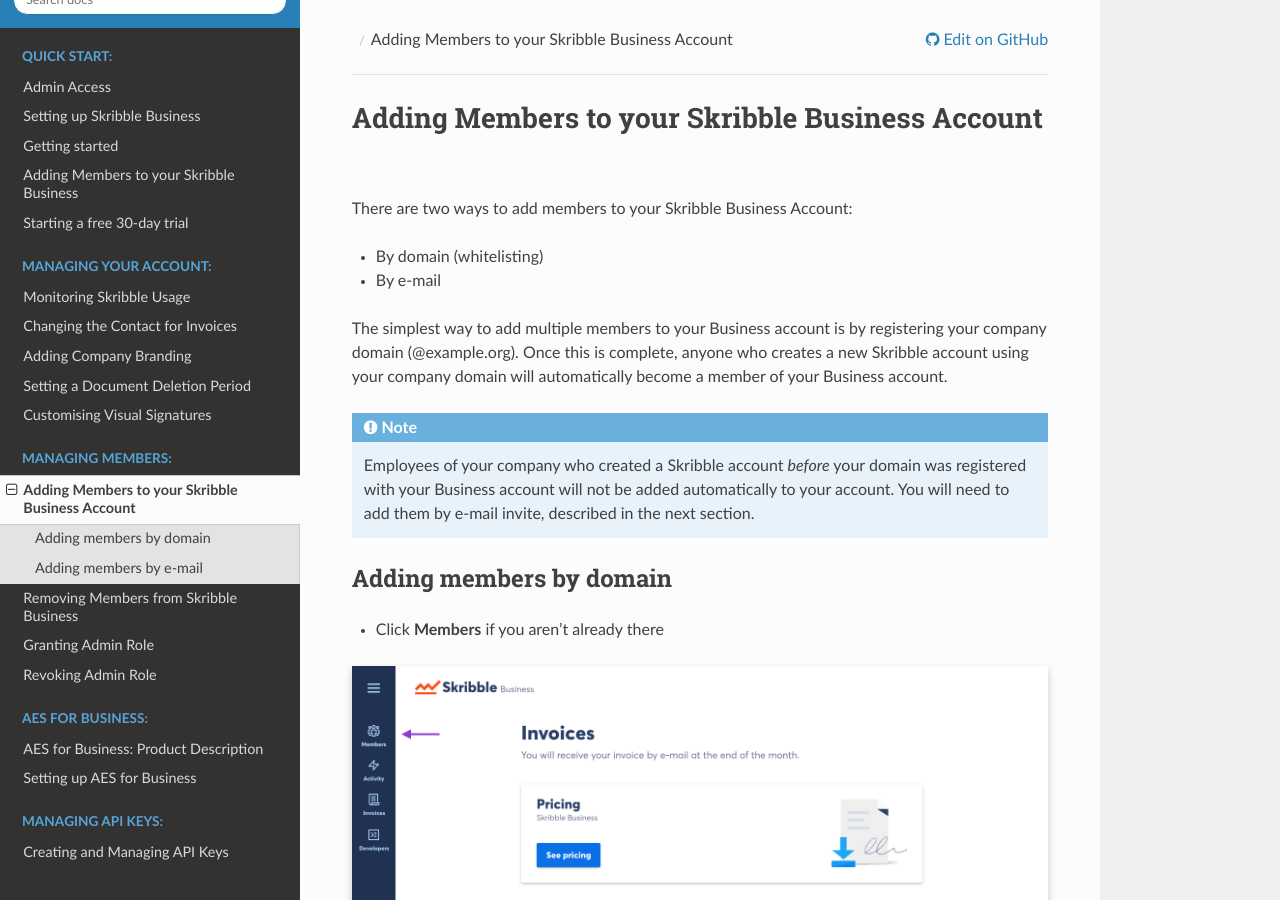
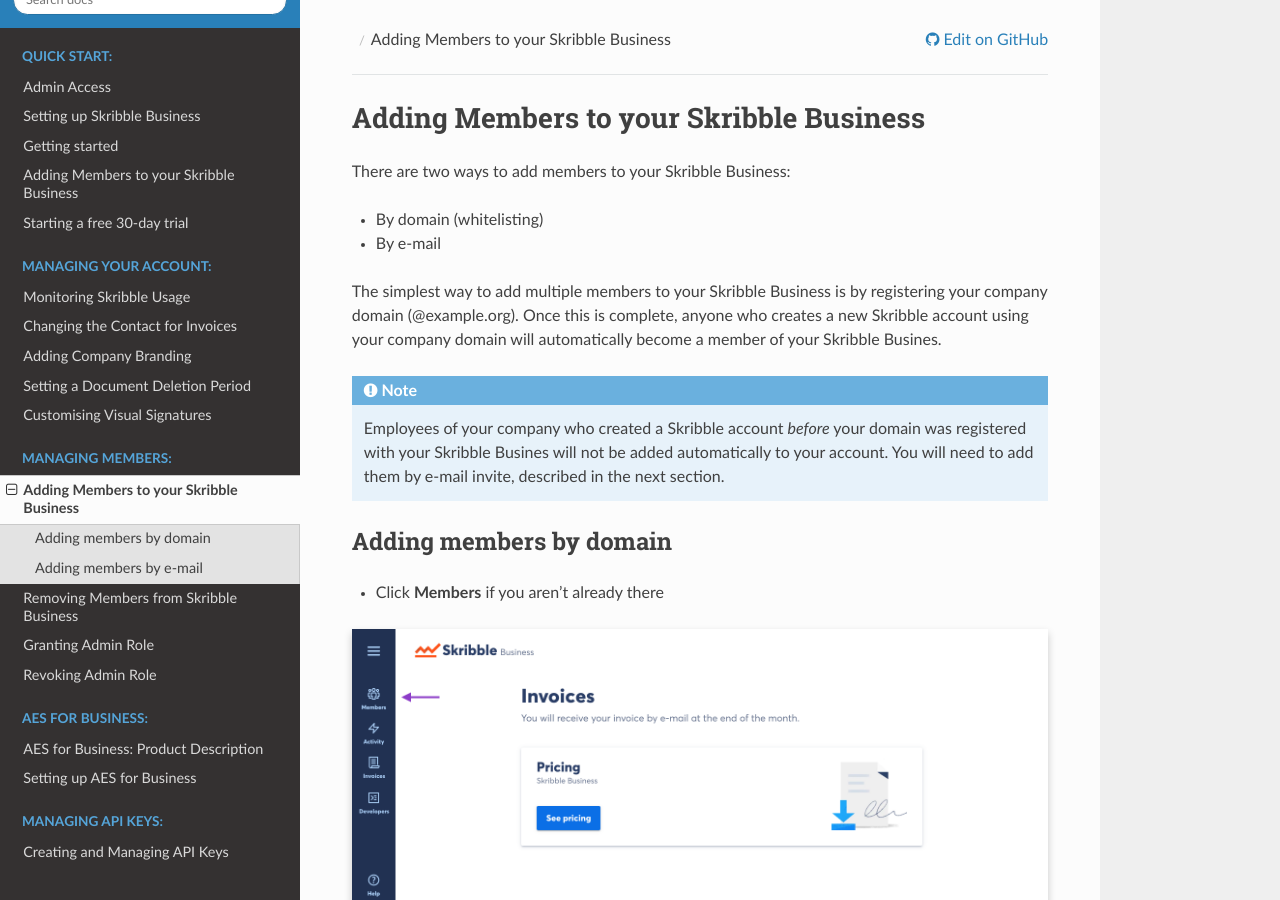
Before and after one commit to matthieu-bt/business-guide, a Sphinx documentation site: the page built from source/members/adding.rst, in a window 1280 px wide and 900 px high. Built offline with Sphinx 7.4.7 and the Read the Docs theme 2.0.0, drawn with Linux system fonts in a browser that asks for light colours; some of the changed text lies outside the part shown.

Commit message:
Content update
Replaces Business Account with Skribble Business

```diff
--- a/source/members/adding.rst
+++ b/source/members/adding.rst
@@ -1,18 +1,18 @@
 .. _adding-members:
 
-================================================
-Adding Members to your Skribble Business Account
-================================================
+========================================
+Adding Members to your Skribble Business
+========================================
 
-There are two ways to add members to your Skribble Business Account:
+There are two ways to add members to your Skribble Business:
 
 - By domain (whitelisting)
 - By e-mail
 
-The simplest way to add multiple members to your Business account is by registering your company domain (@example.org). Once this is complete, anyone who creates a new Skribble account using your company domain will automatically become a member of your Business account.
+The simplest way to add multiple members to your Skribble Business is by registering your company domain (@example.org). Once this is complete, anyone who creates a new Skribble account using your company domain will automatically become a member of your Skribble Busines.
 
 .. NOTE::
-  Employees of your company who created a Skribble account *before* your domain was registered with your Business account will not be added automatically to your account. You will need to add them by e-mail invite, described in the next section.
+  Employees of your company who created a Skribble account *before* your domain was registered with your Skribble Busines will not be added automatically to your account. You will need to add them by e-mail invite, described in the next section.
 
 
 Adding members by domain
@@ -57,10 +57,10 @@
 Adding members by e-mail
 -------------------------
 
-The other way to add members to your Skribble Business Account is by e-mail:
+The other way to add members to your Skribble Business is by e-mail:
 
 .. NOTE::
-   The person must already have a Skribble account before they can be added to your Business account.
+   The person must already have a Skribble account before they can be added to your Skribble Business.
 
 - Click **Members** if you aren't already there
 
@@ -77,11 +77,11 @@
     :class: with-shadow
 
 
-- Type the e-mail address of the person you wish to add to your Skribble Business Account. You can add multiple e-mails by separating them with a comma. Once you are finished adding e-mails to the text box, click **Add**.
+- Type the e-mail address of the person you wish to add to your Skribble Business. You can add multiple e-mails by separating them with a comma. Once you are finished adding e-mails to the text box, click **Add**.
 
 
 .. image:: adding_address.png
     :class: with-shadow
 
 
-If the recipient has a Skribble account, they will now be added to your Skribble Business Account.
+If the recipient has a Skribble account, they will now be added to your Skribble Business.
```
